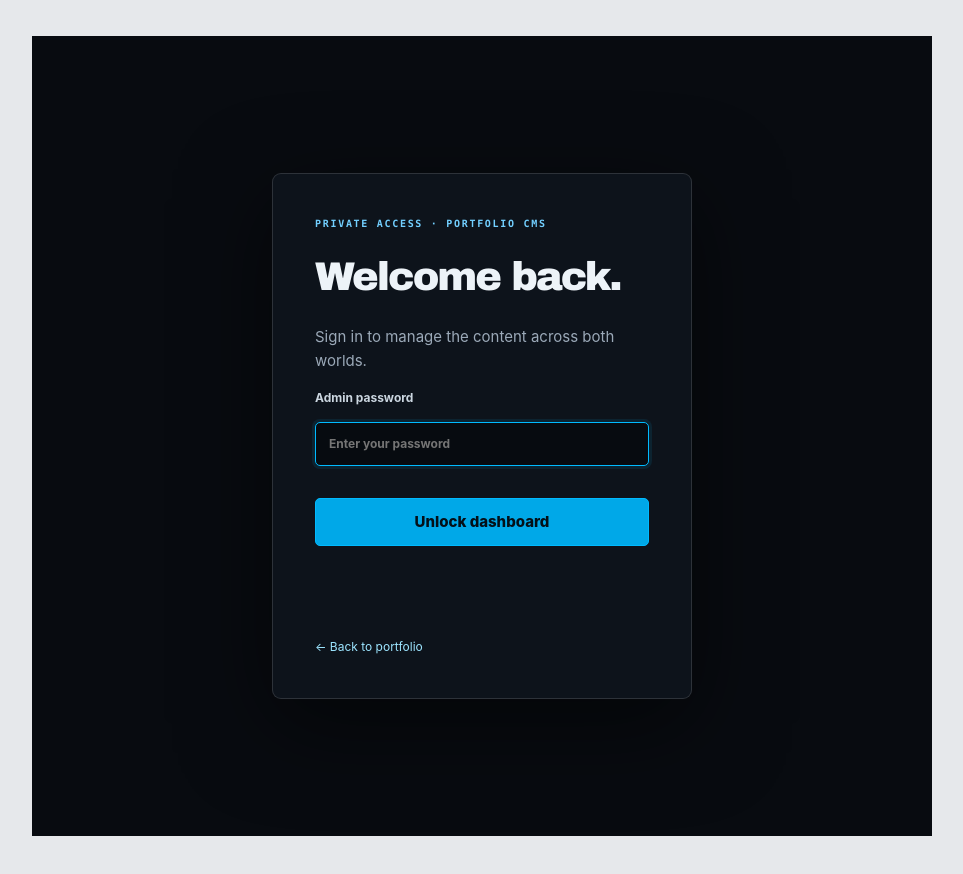
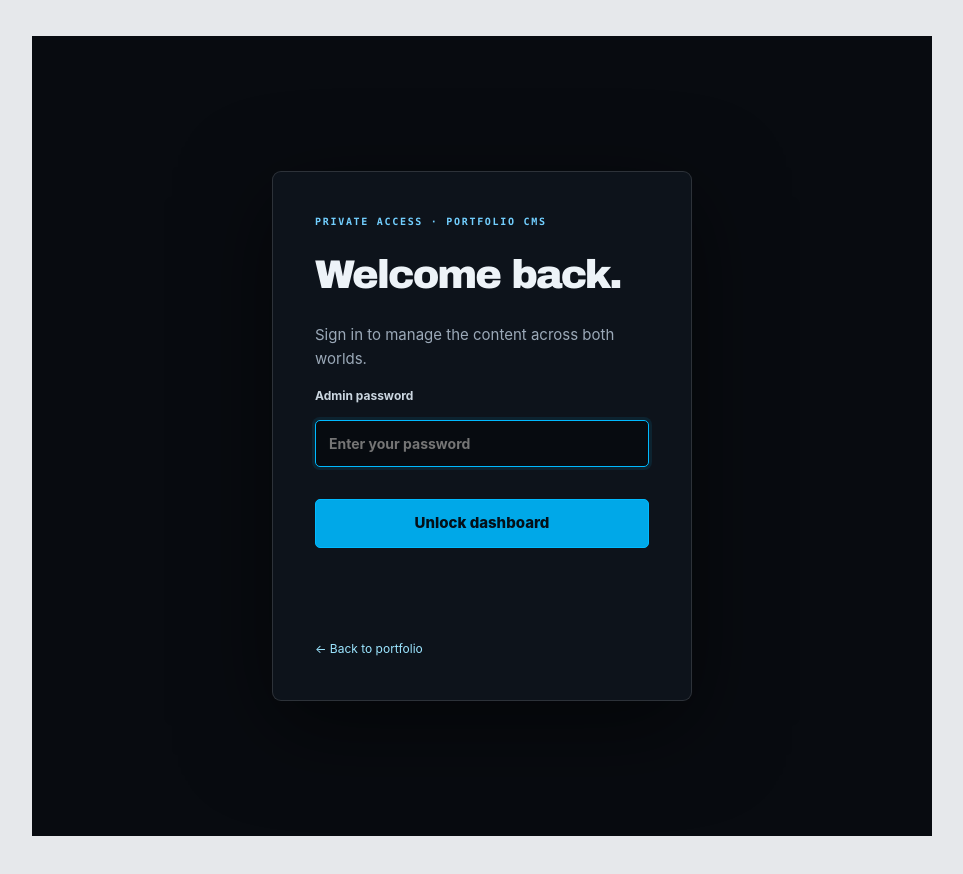
Before and after one commit to thesandeshchhetri/portfolio, a Next.js app: page /admin in a window 1280 px wide. Shown: the top 874 px of the page, without its empty margins (158-1121 px from the left). Built offline with nearby package versions, Linux system fonts and the light colour scheme.

Commit message:
Fix admin form typography

```diff
--- a/src/app/globals.css
+++ b/src/app/globals.css
@@ -497,7 +497,7 @@
 .adm-record-id,.adm-count{font:700 11px ui-monospace,monospace;color:#9ce5ff;border:1px solid #ffffff25;padding:7px 9px;border-radius:4px}
 .adm-form{display:grid;gap:15px}
 .adm-form label,.adm-login label{display:grid;gap:7px;color:#cbd6e0;font-size:12px;font-weight:650}
-.adm-form input,.adm-form textarea,.adm-search input,.adm-login input{box-sizing:border-box;width:100%;min-width:0;border:1px solid #ffffff25;border-radius:5px;background:#070b10;color:#f2f7fb;padding:12px 13px;font:14px/1.5 inherit;outline:none}
+.adm-form input,.adm-form textarea,.adm-search input,.adm-login input{box-sizing:border-box;width:100%;min-width:0;border:1px solid #ffffff25;border-radius:5px;background:#070b10;color:#f2f7fb;padding:12px 13px;font:inherit;font-size:14px;line-height:1.5;outline:none}
 .adm-form input:focus,.adm-form textarea:focus,.adm-search input:focus,.adm-login input:focus{border-color:#00baff;box-shadow:0 0 0 3px #00baff18}
 .adm-form textarea{resize:vertical;min-height:100px}
 .adm-form input[type=file]{font-size:12px}
```
